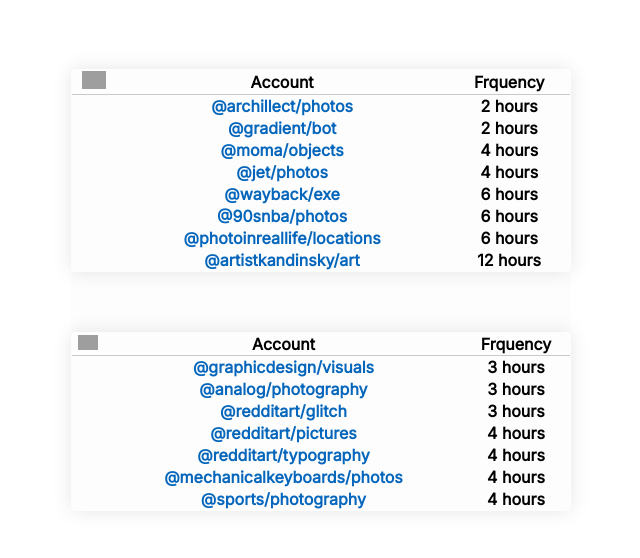
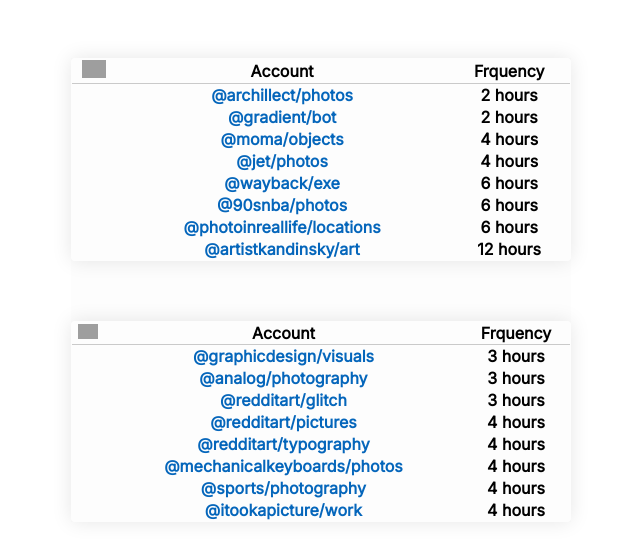
Before and after one commit to jasonleyser/slate-cron, a Next.js app: page /list in a window 1280 px wide. Shown: the part 110-668 px from the top of the page, without its empty margins (319-959 px from the left). Built offline with nearby package versions, Linux system fonts and the light colour scheme; grey boxes are pictures that could not be loaded.

Commit message:
Update list.js

```diff
--- a/pages/list.js
+++ b/pages/list.js
@@ -19,6 +19,7 @@
     { account: 'redditart', collection: 'typography', freq: '4 hours', run_time: 'xx:26' },
     { account: 'mechanicalkeyboards', collection: 'photos', freq: '4 hours', run_time: 'xx:26' },
     { account: 'sports', collection: 'photography', freq: '4 hours', run_time: 'xx:26' },
+    { account: 'itookapicture', collection: 'work', freq: '4 hours', run_time: 'xx:26' },
 ];
 
 export default function List() {
```
